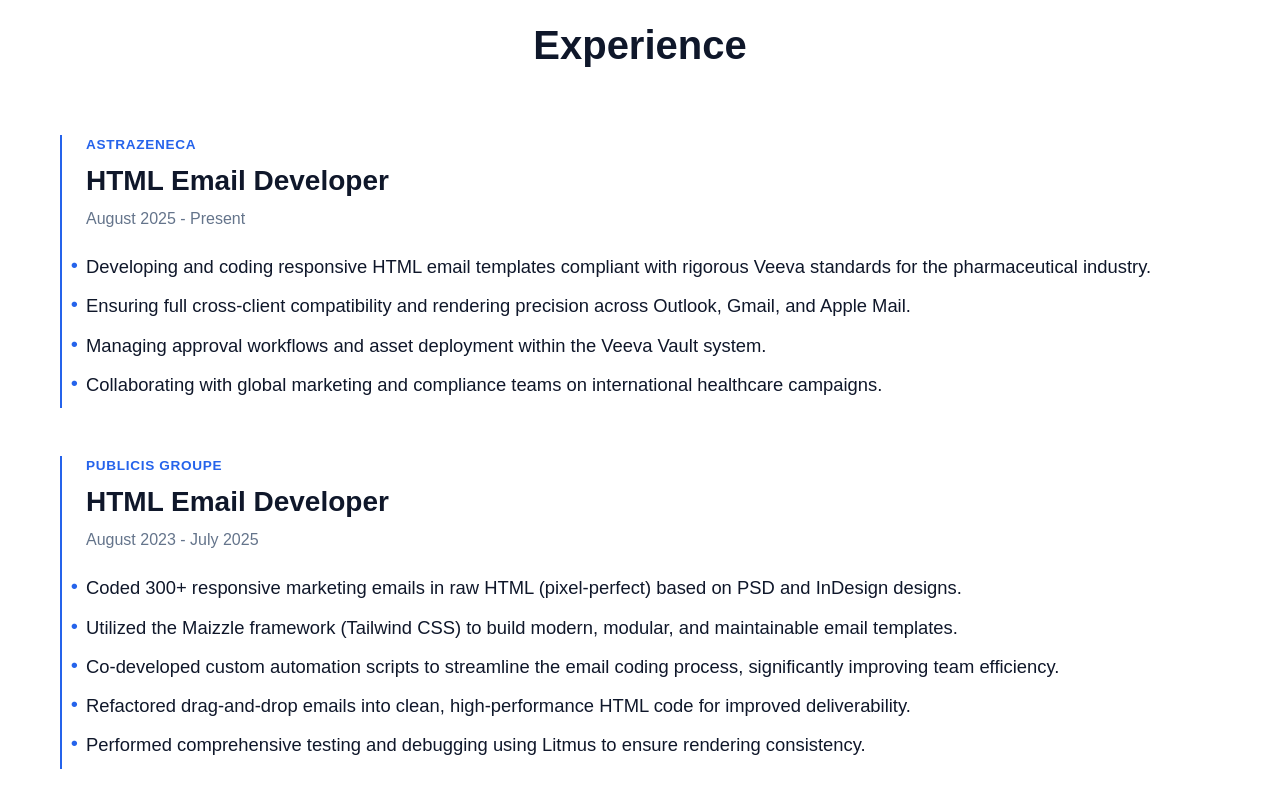
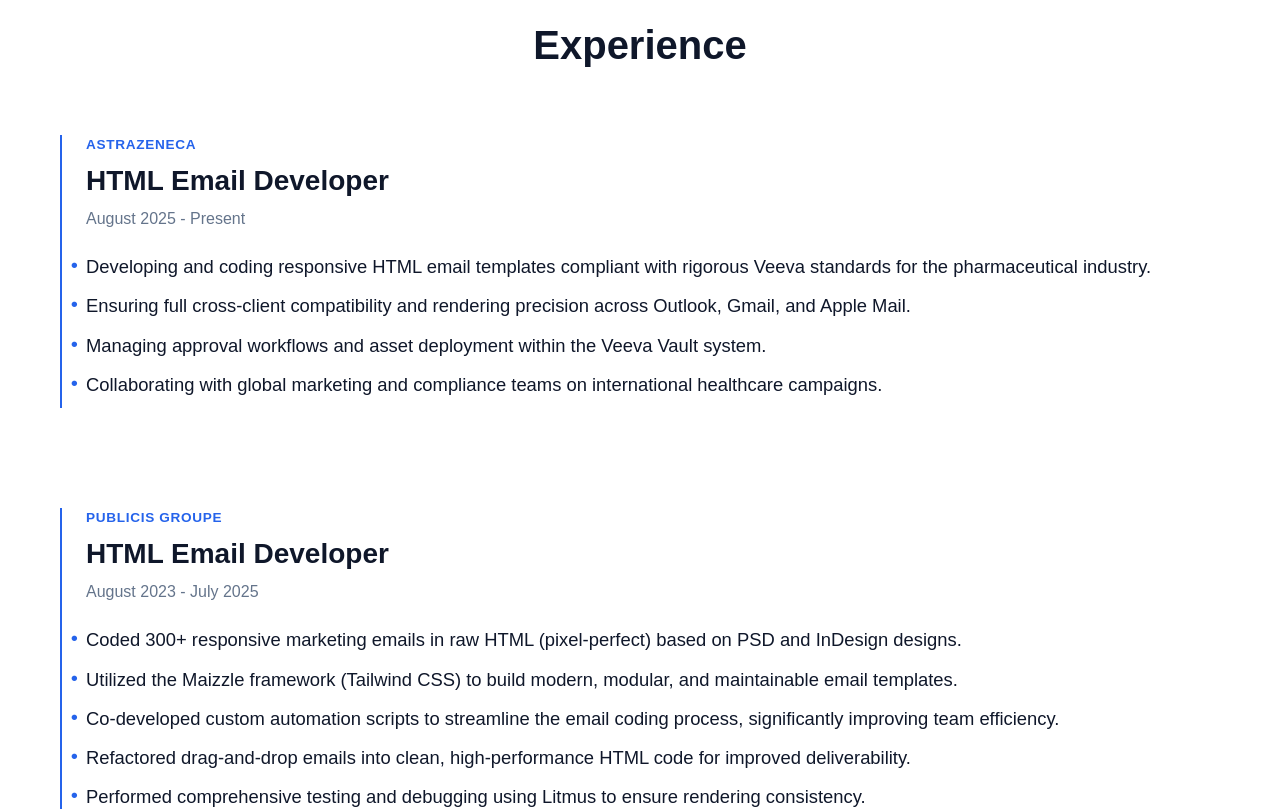
Before and after one commit to Michal-Ruszkowski/portfolio-2026, a React (Vite) app: page / in a window 1280 px wide. Shown: the part 5540-6349 px from the top of the page. Built offline with nearby package versions, Linux system fonts and the light colour scheme.

Commit message:
style: increase gap between elements

```diff
--- a/src/components/Experience/Experience.module.css
+++ b/src/components/Experience/Experience.module.css
@@ -10,7 +10,7 @@
 .timeline {
   display: flex;
   flex-direction: column;
-  gap: 48px;
+  gap: 100px;
 }
 
 .item {
```
